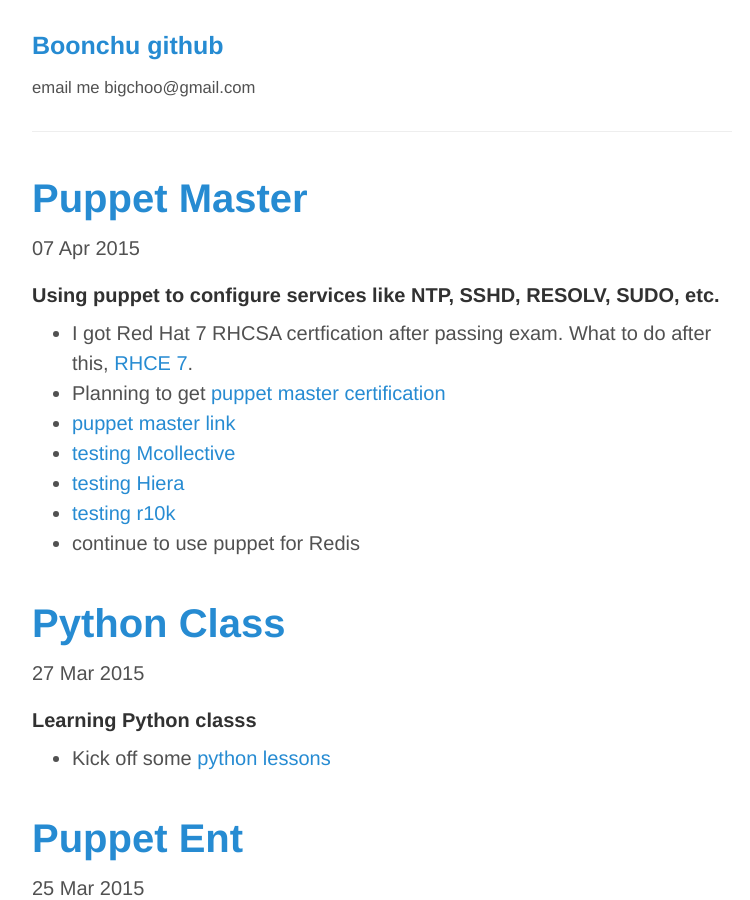
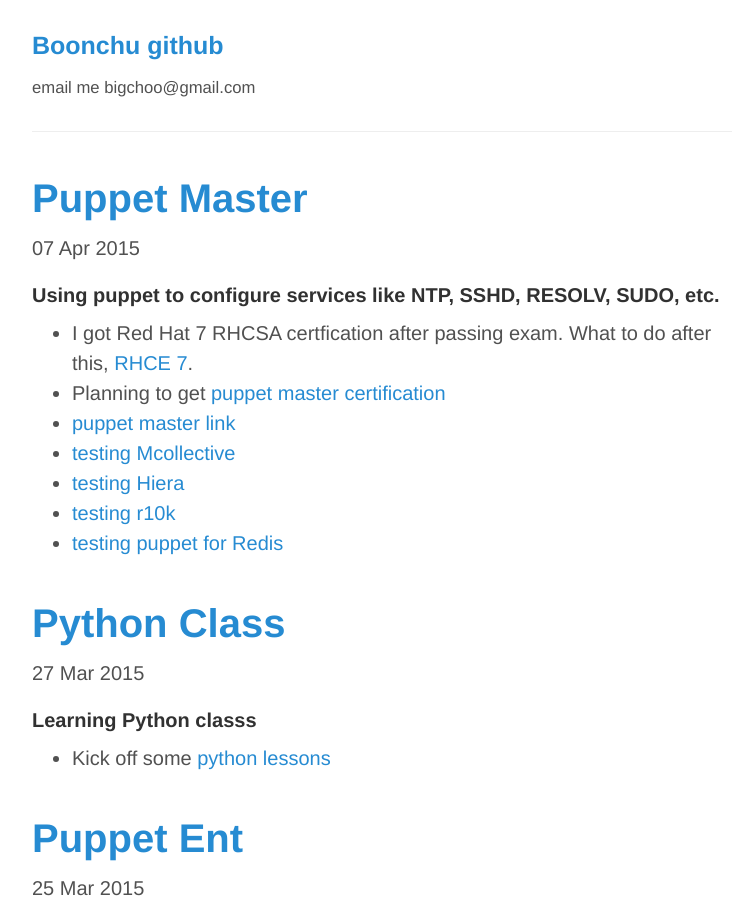
Before and after one commit to boonchu/boonchu.github.io, a Jekyll site: the page built from index.html, in a window 1280 px wide and 900 px high. Shown: the whole window, without its empty margins (258-1008 px from the left). Built offline with Jekyll 4.4.1, drawn with Linux system fonts in a browser that asks for light colours.

Commit message:
Update 2015-04-07-Puppet-Master.md

```diff
--- a/_posts/2015-04-07-Puppet-Master.md
+++ b/_posts/2015-04-07-Puppet-Master.md
@@ -5,4 +5,4 @@
   - [testing Mcollective](https://github.com/boonchu/opslab/blob/master/devops/puppet/master/MCollective.md)
   - [testing Hiera](https://github.com/boonchu/opslab/blob/master/devops/puppet/master/Hiera.md)
   - [testing r10k](https://github.com/boonchu/opslab/blob/master/devops/puppet/master/r10k.md)
-  - continue to use puppet for Redis
+  - [testing puppet for Redis](https://github.com/boonchu/opslab/tree/master/devops/puppet/master/Redis)
```
